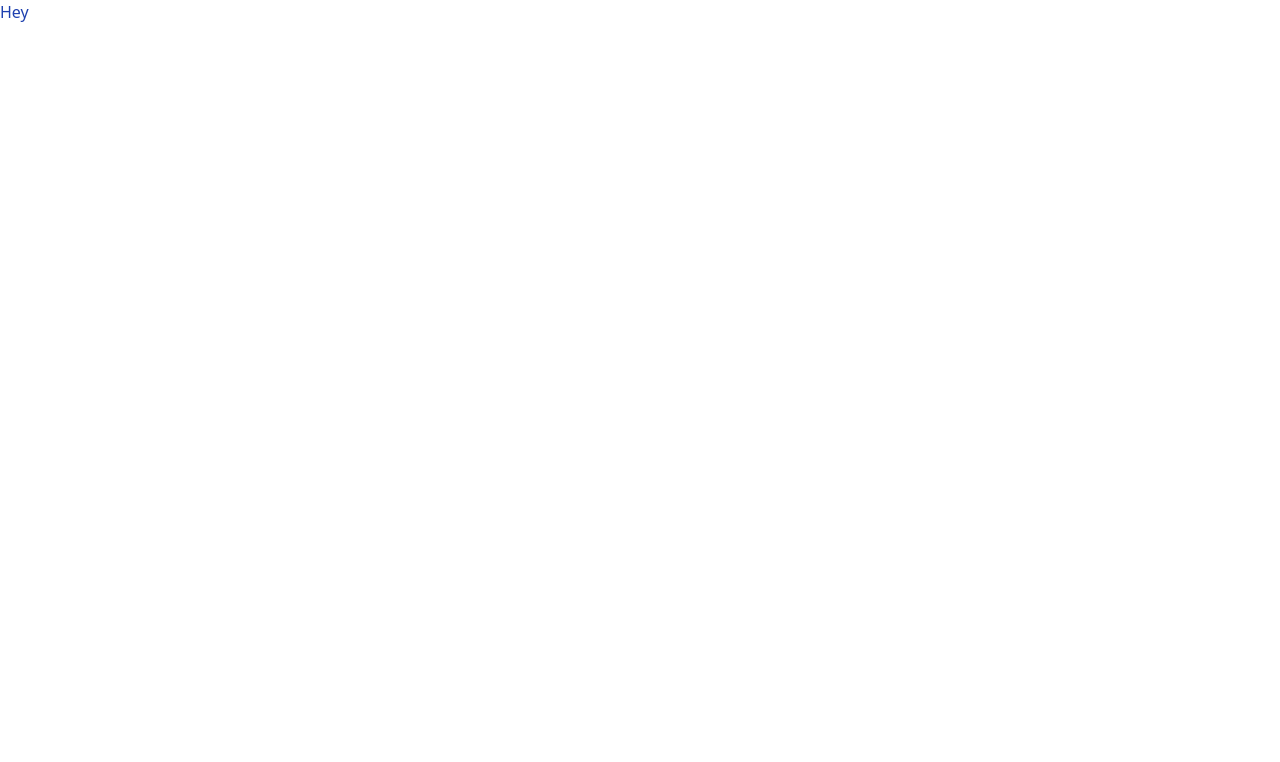
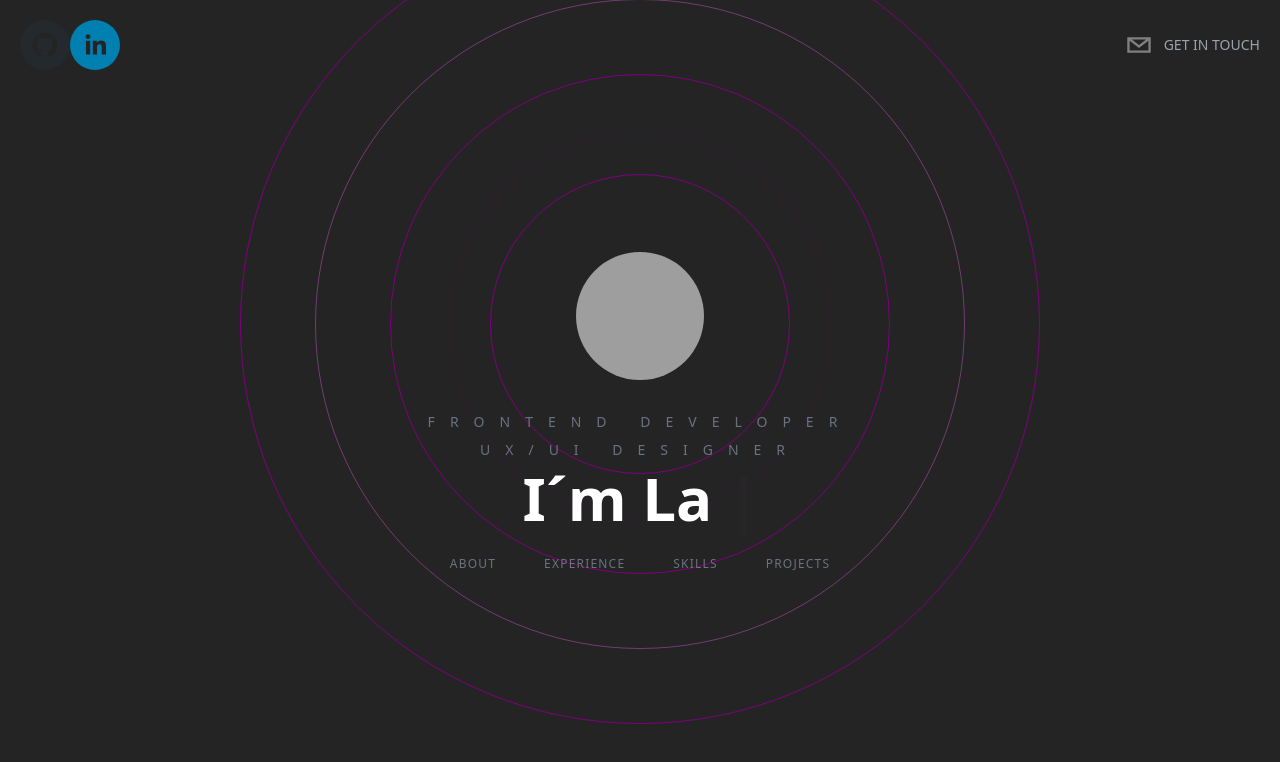
Before and after one commit to Lauracelis/Portfolio, a Next.js app: page / in a window 1280 px wide. Shown: the top 762 px of the page. Built offline with nearby package versions, Linux system fonts and the light colour scheme; grey boxes are pictures that could not be loaded.

Commit message:
Faeture: Finish the Haeder

```diff
--- /dev/null
+++ b/components/BackgroundCircles.tsx
@@ -0,0 +1,30 @@
+import React from 'react'
+import { motion } from 'framer-motion'
+
+type Props = {}
+
+function BackgroundCircles({}: Props) {
+  return (
+    <motion.div
+    initial={{
+        opacity:0,
+    }}
+    animate={{
+        scale:[1,2,2,3,1],
+        opacity:[0.1, 0.2, 0.4, 0.8, 0.1, 1.0],
+        borderRadius:["20%", "20%","50%","80%","20%"]
+    }}
+    transition={{
+        duration:2.5,
+    }}
+    className='relative flex justify-center items-center'>
+    <div className='absolute border border-[purple] rounded-full h-[200px] w-[200px] mt-52 animate-ping'/>
+    <div className='absolute border border-[purple] rounded-full h-[300px] w-[300px] mt-52 '/>
+    <div className='absolute border border-[purple] rounded-full h-[500px] w-[500px]  mt-52 '/>
+    <div className='rounded-full border border-[#ff6dff] opacity-20 h-[650px] w-[650px] absolute mt-52 animate-pulse'/>
+    <div className='rounded-full border border-[purple] h-[800px] w-[800px] absolute mt-52'/>
+    </motion.div>
+  )
+}
+
+export default BackgroundCircles
--- a/components/Header.tsx
+++ b/components/Header.tsx
@@ -1,9 +1,54 @@
 import React from 'react'
-
+import { SocialIcon } from 'react-social-icons'
+import { motion } from 'framer-motion'
 type Props = {}
 
 export default function Header({}: Props) {
   return (
-    <div>Header</div>
+    <header className='sticky top-0 p-5 flex items-start justify-between max-w-7xl mx-auto z-20 xl:items-center'>
+    <motion.div
+    initial={{
+        x: -500,
+        opacity:0,
+        scale:0.5
+    }}
+    animate={{
+     x:0,
+     opacity:1,
+     scale:1,
+    }}
+    transition={{
+        duration:1.5,
+    }}
+     className='flex flex-row items-center'>
+    <SocialIcon url="https://github.com/Lauracelis" />
+    <SocialIcon url="https://www.linkedin.com/in/laura-celis-9b3516185/" />
+    </motion.div>
+
+    <motion.div
+     initial={{
+        x: 500,
+        opacity:0,
+        scale:0.5
+    }}
+    animate={{
+        x:0,
+        opacity:1,
+        scale:1,
+       }}
+       transition={{
+           duration:1.5,
+       }}
+    className='flex flex-row items-center text-gray-300 cursor-pointer'>
+    <SocialIcon className='cursor-pointer'
+    network='email'
+    fgColor='gray'
+    bgColor='transparent'
+     />
+     <p className='uppercase hidden md:inline-flex text-sm text-gray-400'>
+      Get in Touch
+     </p>
+     </motion.div>
+    </header>
   )
 }
--- /dev/null
+++ b/components/Hero.tsx
@@ -0,0 +1,47 @@
+import React from 'react'
+import { Cursor,useTypewriter } from 'react-simple-typewriter'
+import BackgroundCircles from './BackgroundCircles'
+import Link from 'next/link';
+
+
+type Props = {}
+
+export default function Hero({}: Props) {
+    const[text, count] = useTypewriter({
+        words:["Hola", "I´m Laura", "me gusta Lana del rey"
+    ],
+    loop:true,
+    delaySpeed:2000
+    })
+  return (
+    <div className='h-screen flex flex-col space-y-8 items-center justify-center text-center overflow-hidden'>
+        <BackgroundCircles />
+        <img
+        className='relative rounded-full h-32 w-32 mx-auto object-cover'
+         src='https://pbs.twimg.com/profile_images/1574455987733504000/35hDjDnj_400x400.jpg' alt='' />
+         <div className='z-20'>
+            <h2 className='text-sm uppercase text-gray-500 pb-2 tracking-[15px]'>Frontend Developer</h2>
+            <h2 className='text-sm uppercase text-gray-500 pb-2 tracking-[15px]'>UX/UI Designer</h2>
+        <h1 className='text-5xl lg:text-6xl font-semibold scroll-px-10'>
+       <span className='mr-3 '>{text}</span>
+       <Cursor cursorColor='pink' />
+       </h1>
+
+       <div className='pt-5'>
+        <Link href='#about'>
+        <button className='heroButton'>About</button>
+        </Link>
+        <Link href='#experience'>
+        <button className='heroButton'>Experience</button>
+        </Link>
+        <Link href='#skills'>
+        <button className='heroButton'>Skills</button>
+        </Link>
+        <Link href='#projects'>
+        <button className='heroButton'>Projects</button>
+        </Link>
+       </div>
+       </div>
+    </div>
+  )
+}
--- a/package.json
+++ b/package.json
@@ -14,9 +14,12 @@
     "@types/react-dom": "18.0.9",
     "eslint": "8.29.0",
     "eslint-config-next": "13.0.6",
+    "framer-motion": "^7.9.1",
     "next": "13.0.6",
     "react": "18.2.0",
     "react-dom": "18.2.0",
+    "react-simple-typewriter": "^5.0.1",
+    "react-social-icons": "^5.15.0",
     "typescript": "4.9.4"
   },
   "devDependencies": {
--- a/pages/index.tsx
+++ b/pages/index.tsx
@@ -1,14 +1,18 @@
 import type {NextPage} from 'next'
 import Head from 'next/head'
-
+import Header from '../components/Header'
+import Hero from '../components/Hero'
 
 const Home: NextPage = () => {
   return (
-    <div>
+    <div className='bg-[rgb(36,36,36)] text-white h-screen snap-y snap-mandatory overflow-scroll z-0'>
       <Head >
         <title >Lauras Portfolio</title>
       </Head>
-      <h1 className="text-blue-800">Hey</h1>
+      <Header />
+      <section id='hero' className='snap-center'>
+        <Hero />
+      </section>
     </div>
   )
 }
--- a/styles/globals.css
+++ b/styles/globals.css
@@ -1,3 +1,10 @@
 @tailwind base;
 @tailwind components;
 @tailwind utilities;
+
+@layer components {
+    .heroButton {
+        @apply px-6 py-2 border-[#242424] rounded-full uppercase text-xs tracking-widest text-gray-500 transition-all hover:border-[#f7ab0a]/40
+        hover:text-[#f7ab0a]/40
+    }
+}
```
Also changed, not shown: assets/img/fotoo.jpg (added), 1 other file (tests, documents, lock files or other folders).
